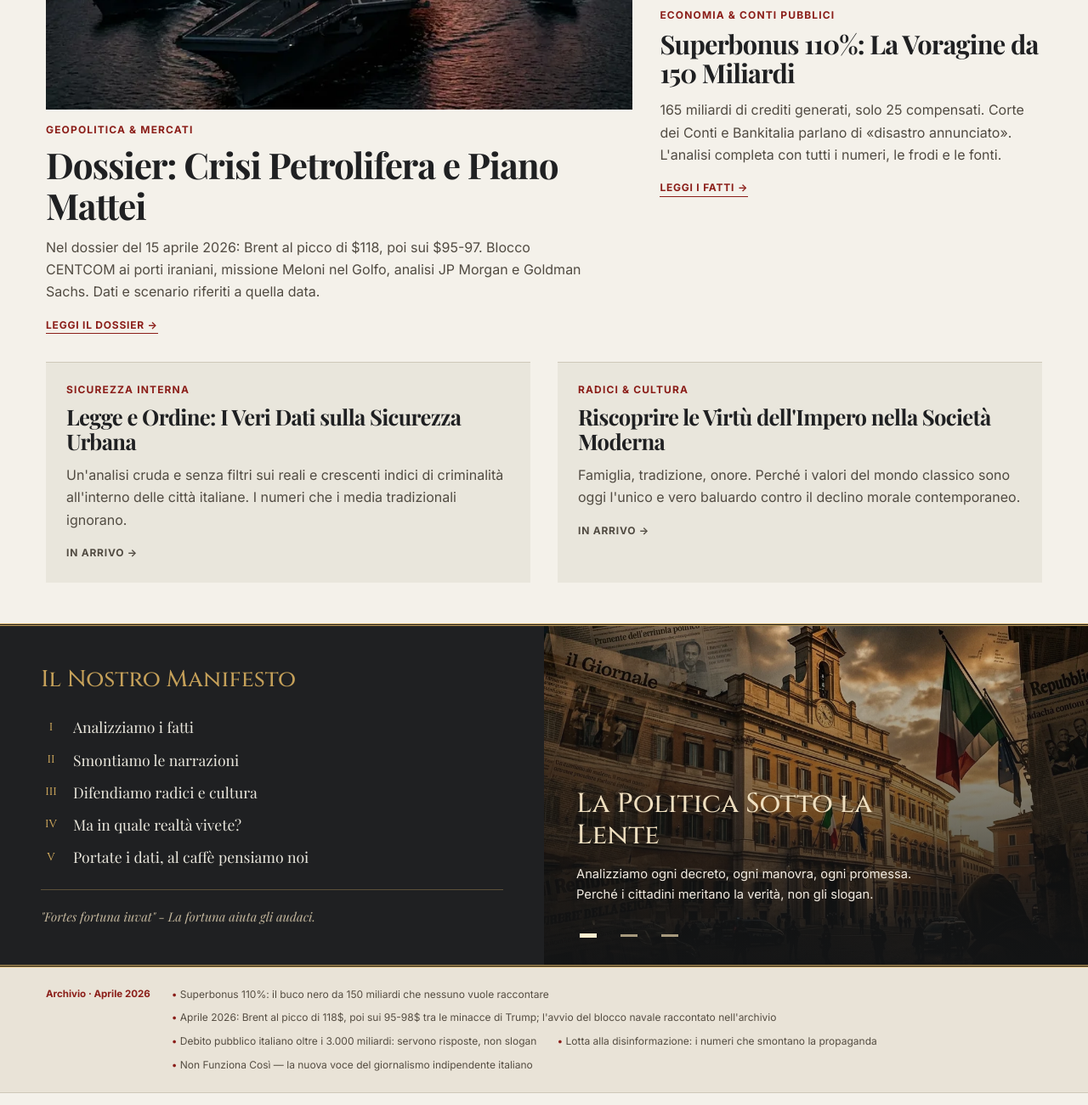
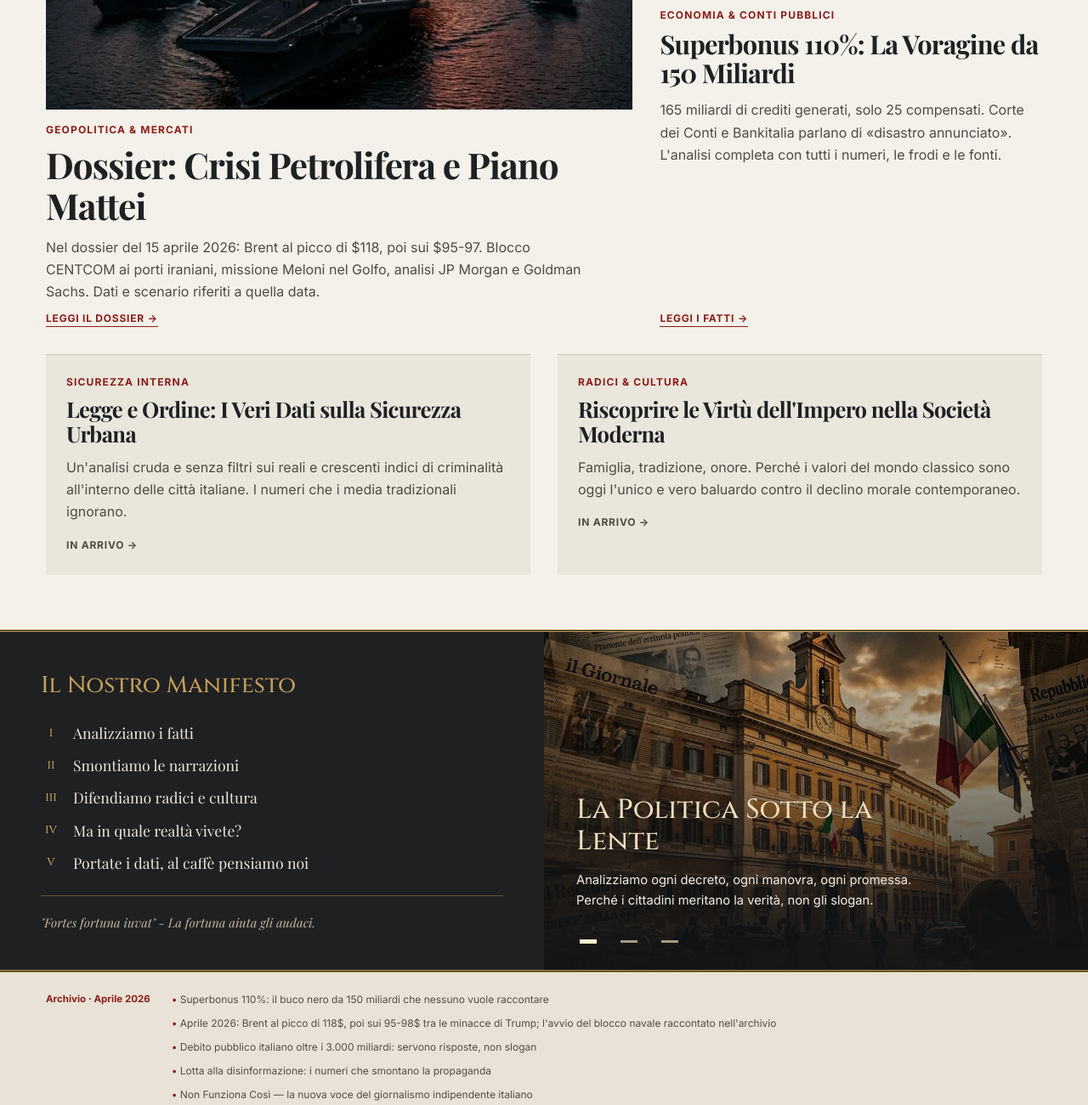
Before and after one commit to enniolizza/non-funziona-cosi, an Eleventy site: page src/pagine/home.njk in a window 1280 px wide. Shown: the part 540-1841 px from the top of the page at 85% size. Built offline with nearby package versions, Linux system fonts and the light colour scheme; Eleventy itself is replaced by a stand-in of ours; files that its build step writes are made by us from their sources.

Commit message:
Enniolizza test critical coverage (#4)
* Migliora il layout desktop delle pagine

Sistema griglie, larghezze dei contenuti e posizionamento delle immagini nelle pagine principali e nei dossier, mantenendo coerenti le copie sorgente e pubbliche.

Co-authored-by: Copilot App <223556219+Copilot@users.noreply.github.com>

* Evita sovrapposizioni nel ticker desktop

Dispone le notizie d'archivio su righe separate e consente al testo lungo di andare a capo senza invadere gli elementi vicini.

Co-authored-by: Copilot App <223556219+Copilot@users.noreply.github.com>

---------

Co-authored-by: Ennio Lizza <enni.lizza@gmail.com>
Co-authored-by: Copilot App <223556219+Copilot@users.noreply.github.com>

```diff
--- a/assets/css/home.css
+++ b/assets/css/home.css
@@ -46,10 +46,32 @@ body { background: var(--color-surface); color: var(--color-surface-dark); line-
 .article-card--brief .article-title { font-size: clamp(1.4rem, 2vw, 1.7rem); }
 .article-card--brief .read-more { color: var(--color-text-muted); border: 0; }
 @media (min-width: 48rem) {
-    .news-grid { grid-template-columns: repeat(10, minmax(0, 1fr)); column-gap: var(--space-8); }
+    .news-grid { grid-template-columns: repeat(10, minmax(0, 1fr)); column-gap: var(--space-8); align-items: stretch; }
     .article-card--lead { grid-column: span 6; }
     .article-card--secondary { grid-column: span 4; }
+    .article-card--lead, .article-card--secondary {
+        display: flex;
+        flex-direction: column;
+    }
+    .article-card--lead .article-content, .article-card--secondary .article-content {
+        display: flex;
+        flex: 1;
+        flex-direction: column;
+    }
+    .article-card--lead .read-more, .article-card--secondary .read-more {
+        align-self: flex-start;
+        margin-top: auto;
+        padding-top: var(--space-2);
+    }
     .article-card--brief { grid-column: span 5; }
+}
+@media (min-width: 64rem) {
+    .front-stories { padding-block: clamp(2rem, 3vw, 3.25rem) var(--space-16); }
+    .identity-grid { min-height: 390px; }
+    .hero { display: flex; align-items: center; padding-inline: clamp(2rem, 4vw, 4.5rem); }
+    .banner-carousel, .banner-carousel.is-enhanced { min-height: 390px; }
+    .banner-slide, .banner-overlay { min-height: 390px; }
+    .mission-inner { gap: clamp(3rem, 5vw, 5rem); }
 }
 /* Roman imagery and original manifesto, paired rather than stacked full-screen. */
 .identity-grid { display: grid; grid-template-columns: 1fr 1fr; background: var(--color-surface-dark); border-block: 3px double var(--color-gold); }
@@ -76,9 +98,10 @@ body { background: var(--color-surface); color: var(--color-surface-dark); line-
 .banner-dot::after { content: ''; width: 20px; height: 3px; background: #a79a7e; }
 .banner-dot.active::after { background: #fff0d1; height: 5px; }
 /* Static archive strip: all headlines can be read without animation. */
-.news-ticker { background: #e9e3d7; display: grid; grid-template-columns: auto 1fr; gap: 25px; padding: 22px max(24px, calc((100% - 1172px)/2)); border-bottom: 1px solid var(--color-border); }
+.news-ticker { background: #e9e3d7; display: grid; grid-template-columns: max-content minmax(0, 1fr); gap: 25px; padding: 22px max(24px, calc((100% - 1172px)/2)); border-bottom: 1px solid var(--color-border); }
 .ticker-label { font-size: .72rem; font-weight: 700; color: var(--color-accent); }
-.ticker-content { display: flex; flex-wrap: wrap; gap: 8px 24px; font-size: .75rem; color: #554d42; }
+.ticker-content { min-width: 0; display: grid; grid-template-columns: minmax(0, 1fr); gap: 8px; font-size: .75rem; color: #554d42; }
+.ticker-content > span { min-width: 0; overflow-wrap: anywhere; }
 .ticker-content span::before { content: '• '; color: var(--color-accent); }
 .editorial-pillars { padding: 56px 24px; max-width: 1220px; margin: auto; }
 .pillars-title { font: 500 1.7rem var(--font-display); margin-bottom: 28px; }
--- a/assets/css/manifesto.css
+++ b/assets/css/manifesto.css
@@ -27,6 +27,12 @@ main { padding: 56px 0; }
 .comparison-negative { list-style-type: '❌ '; }
 .comparison-positive { list-style-type: '📊 '; }
 .comparison-item { margin-bottom: 12px; }
+@media (min-width: 64rem) {
+    .hero { padding-block: 72px; }
+    main { padding-block: 64px; }
+    .virtue-grid { margin-block: 44px 64px; }
+    .method-section { padding: 44px 48px; }
+}
 @media (max-width: 640px) {
     .hero { padding: 44px 24px; }
     .hero p { font-size: 1.1rem; }
--- a/assets/css/petrolio.css
+++ b/assets/css/petrolio.css
@@ -24,7 +24,7 @@ body {
 main { padding: 30px 16px 0; }
 
 .dossier-wrapper {
-    max-width: 960px;
+    max-width: 1040px;
     margin: 0 auto;
     background-color: var(--color-surface);
     border-top: 6px solid var(--color-accent);
@@ -431,6 +431,11 @@ ul.dossier-list li::marker {
 @media (max-width: 768px) {
     .date-strip { font-size: .72rem; gap: 12px; }
 }
+@media (min-width: 769px) {
+    main { padding-inline: 24px; }
+    .content-body { padding-inline: clamp(42px, 5vw, 62px); }
+    .pdf-figure { width: 100%; }
+}
 @media (max-width: 600px) {
     .dossier-hero { aspect-ratio: auto; min-height: 320px; }
 }
--- a/assets/css/superbonus.css
+++ b/assets/css/superbonus.css
@@ -7,7 +7,7 @@ body {
 }
 
 .container {
-    max-width: 920px;
+    max-width: 980px;
     margin: 0 auto;
     padding: 0 20px;
 }
@@ -390,6 +390,15 @@ h3 {
     animation: fadeInUp 0.6s ease forwards;
 }
 
+@media (min-width: 769px) {
+    .hero-image img { object-position: center 42%; }
+    .hero-overlay { padding: 80px 40px 38px; }
+    .article-header { max-width: 820px; margin-inline: auto; }
+    .content { max-width: 820px; margin-inline: auto; }
+    .timeline, .fraud-grid, .table-responsive, .big-number-section,
+    .sources, .editor-note { max-width: 820px; margin-inline: auto; }
+}
+
 @media (max-width: 768px) {
     h1 { font-size: 1.9rem; }
     h2 { font-size: 1.5rem; }
--- a/src/assets/css/home.css
+++ b/src/assets/css/home.css
@@ -46,10 +46,32 @@ body { background: var(--color-surface); color: var(--color-surface-dark); line-
 .article-card--brief .article-title { font-size: clamp(1.4rem, 2vw, 1.7rem); }
 .article-card--brief .read-more { color: var(--color-text-muted); border: 0; }
 @media (min-width: 48rem) {
-    .news-grid { grid-template-columns: repeat(10, minmax(0, 1fr)); column-gap: var(--space-8); }
+    .news-grid { grid-template-columns: repeat(10, minmax(0, 1fr)); column-gap: var(--space-8); align-items: stretch; }
     .article-card--lead { grid-column: span 6; }
     .article-card--secondary { grid-column: span 4; }
+    .article-card--lead, .article-card--secondary {
+        display: flex;
+        flex-direction: column;
+    }
+    .article-card--lead .article-content, .article-card--secondary .article-content {
+        display: flex;
+        flex: 1;
+        flex-direction: column;
+    }
+    .article-card--lead .read-more, .article-card--secondary .read-more {
+        align-self: flex-start;
+        margin-top: auto;
+        padding-top: var(--space-2);
+    }
     .article-card--brief { grid-column: span 5; }
+}
+@media (min-width: 64rem) {
+    .front-stories { padding-block: clamp(2rem, 3vw, 3.25rem) var(--space-16); }
+    .identity-grid { min-height: 390px; }
+    .hero { display: flex; align-items: center; padding-inline: clamp(2rem, 4vw, 4.5rem); }
+    .banner-carousel, .banner-carousel.is-enhanced { min-height: 390px; }
+    .banner-slide, .banner-overlay { min-height: 390px; }
+    .mission-inner { gap: clamp(3rem, 5vw, 5rem); }
 }
 /* Roman imagery and original manifesto, paired rather than stacked full-screen. */
 .identity-grid { display: grid; grid-template-columns: 1fr 1fr; background: var(--color-surface-dark); border-block: 3px double var(--color-gold); }
@@ -76,9 +98,10 @@ body { background: var(--color-surface); color: var(--color-surface-dark); line-
 .banner-dot::after { content: ''; width: 20px; height: 3px; background: #a79a7e; }
 .banner-dot.active::after { background: #fff0d1; height: 5px; }
 /* Static archive strip: all headlines can be read without animation. */
-.news-ticker { background: #e9e3d7; display: grid; grid-template-columns: auto 1fr; gap: 25px; padding: 22px max(24px, calc((100% - 1172px)/2)); border-bottom: 1px solid var(--color-border); }
+.news-ticker { background: #e9e3d7; display: grid; grid-template-columns: max-content minmax(0, 1fr); gap: 25px; padding: 22px max(24px, calc((100% - 1172px)/2)); border-bottom: 1px solid var(--color-border); }
 .ticker-label { font-size: .72rem; font-weight: 700; color: var(--color-accent); }
-.ticker-content { display: flex; flex-wrap: wrap; gap: 8px 24px; font-size: .75rem; color: #554d42; }
+.ticker-content { min-width: 0; display: grid; grid-template-columns: minmax(0, 1fr); gap: 8px; font-size: .75rem; color: #554d42; }
+.ticker-content > span { min-width: 0; overflow-wrap: anywhere; }
 .ticker-content span::before { content: '• '; color: var(--color-accent); }
 .editorial-pillars { padding: 56px 24px; max-width: 1220px; margin: auto; }
 .pillars-title { font: 500 1.7rem var(--font-display); margin-bottom: 28px; }
--- a/src/assets/css/manifesto.css
+++ b/src/assets/css/manifesto.css
@@ -27,6 +27,12 @@ main { padding: 56px 0; }
 .comparison-negative { list-style-type: '❌ '; }
 .comparison-positive { list-style-type: '📊 '; }
 .comparison-item { margin-bottom: 12px; }
+@media (min-width: 64rem) {
+    .hero { padding-block: 72px; }
+    main { padding-block: 64px; }
+    .virtue-grid { margin-block: 44px 64px; }
+    .method-section { padding: 44px 48px; }
+}
 @media (max-width: 640px) {
     .hero { padding: 44px 24px; }
     .hero p { font-size: 1.1rem; }
--- a/src/assets/css/petrolio.css
+++ b/src/assets/css/petrolio.css
@@ -24,7 +24,7 @@ body {
 main { padding: 30px 16px 0; }
 
 .dossier-wrapper {
-    max-width: 960px;
+    max-width: 1040px;
     margin: 0 auto;
     background-color: var(--color-surface);
     border-top: 6px solid var(--color-accent);
@@ -431,6 +431,11 @@ ul.dossier-list li::marker {
 @media (max-width: 768px) {
     .date-strip { font-size: .72rem; gap: 12px; }
 }
+@media (min-width: 769px) {
+    main { padding-inline: 24px; }
+    .content-body { padding-inline: clamp(42px, 5vw, 62px); }
+    .pdf-figure { width: 100%; }
+}
 @media (max-width: 600px) {
     .dossier-hero { aspect-ratio: auto; min-height: 320px; }
 }
--- a/src/assets/css/superbonus.css
+++ b/src/assets/css/superbonus.css
@@ -7,7 +7,7 @@ body {
 }
 
 .container {
-    max-width: 920px;
+    max-width: 980px;
     margin: 0 auto;
     padding: 0 20px;
 }
@@ -390,6 +390,15 @@ h3 {
     animation: fadeInUp 0.6s ease forwards;
 }
 
+@media (min-width: 769px) {
+    .hero-image img { object-position: center 42%; }
+    .hero-overlay { padding: 80px 40px 38px; }
+    .article-header { max-width: 820px; margin-inline: auto; }
+    .content { max-width: 820px; margin-inline: auto; }
+    .timeline, .fraud-grid, .table-responsive, .big-number-section,
+    .sources, .editor-note { max-width: 820px; margin-inline: auto; }
+}
+
 @media (max-width: 768px) {
     h1 { font-size: 1.9rem; }
     h2 { font-size: 1.5rem; }
```
